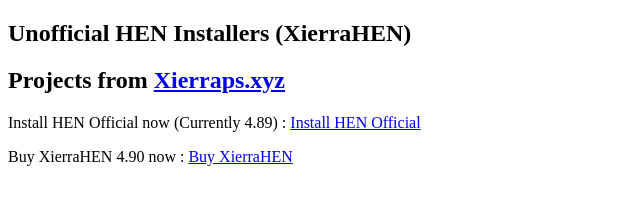
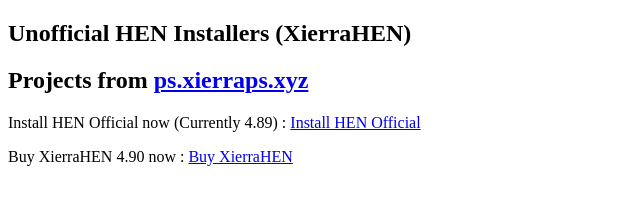
Before and after one commit to xierramolient/XierraHEN, a plain HTML site: page index.html in a window 1280 px wide. Shown: the full height of the page, 0-640 px from the left. Drawn offline with Linux system fonts and the light colour scheme.

Commit message:
Update index.html

```diff
--- a/index.html
+++ b/index.html
@@ -10,7 +10,7 @@
 <body>
 <p></p>
 <h2>Unofficial HEN Installers (XierraHEN)</h2>
-<h2>Projects from <a href="https://www.xierraps.xyz">Xierraps.xyz</a></h2>
+<h2>Projects from <a href="https://ps.xierraps.xyz">ps.xierraps.xyz</a></h2>
 <p></p>
 <p></p>
 <p></p>
```
